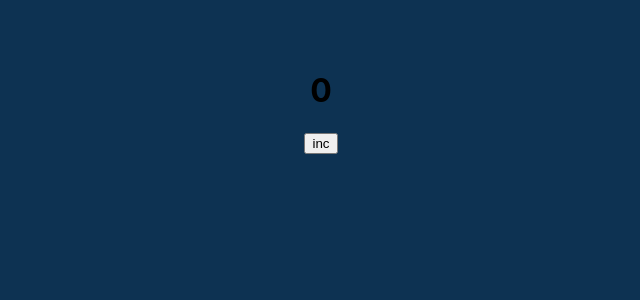
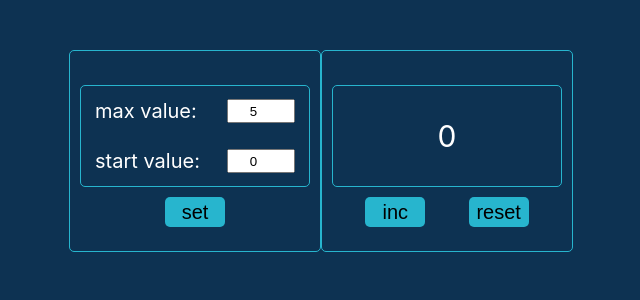
Before and after one commit to Allochka11/counter1, a React (Create React App) app: page / in a window 1280 px wide. Shown: the top 300 px of the page, without its empty margins (319-959 px from the left). Built offline with nearby package versions, Linux system fonts and the light colour scheme.

Commit message:
adding values to localstorage and to state

```diff
--- a/src/App.css
+++ b/src/App.css
@@ -7,69 +7,40 @@ body {
   margin: 50px;
   display: flex;
   justify-content: center;
-
 }
-
-.App-logo {
-  height: 40vmin;
-  pointer-events: none;
-}
-
-@media (prefers-reduced-motion: no-preference) {
-  .App-logo {
-    animation: App-logo-spin infinite 20s linear;
-  }
-}
-
-.App-header {
-  background-color: #282c34;
-  min-height: 100vh;
-  display: flex;
-  flex-direction: column;
-  align-items: center;
-  justify-content: center;
-  font-size: calc(10px + 2vmin);
-  color: white;
-}
-
-.App-link {
-  color: #61dafb;
-}
-
-@keyframes App-logo-spin {
-  from {
-    transform: rotate(0deg);
-  }
-  to {
-    transform: rotate(360deg);
-  }
-}
-
-
 
 .counter {
   display: flex;
   flex-direction: column;
-  width: 100px;
+  width: 250px;
   justify-content: space-around;
   border: 1px solid #27b5ce;
-  height: 100px;
+  height: 200px;
   background-color: #0d3252;
   border-radius: 5px;
 }
 
-.scoreboard {
+.scoreboard, .scoreboard_value {
+  font-size: 30px;
   border-radius: 5px;
+  border: 1px solid #27b5ce;
   margin: 10px;
-  height: 40px;
+  height: 100px;
   display: flex;
-  background-color: #27b5ce;
+  background-color: #0d3252;
   justify-content: space-around;
   align-items: center;
+  color: white;
+}
+.scoreboard_value {
+  align-items: center;
+  flex-wrap: wrap;
+  font-size: 20px;
 }
 
 .soreColorMax {
   color: #d11b1b;
+  font-size: 30px;
 }
 
 
@@ -82,7 +53,11 @@ body {
   border: none;
   background-color: #27b5ce;
   border-radius: 5px;
+  height: 30px;
+  width: 60px;
+  font-size: 20px;
 }
+
 
 .button:active {
   border: none;
@@ -94,8 +69,25 @@ body {
   border: none;
   background-color: #0094b0;
   border-radius: 5px;
-  /*color: #d11b1b;*/
+  height: 30px;
+  width: 60px;
+  font-size: 20px;
 }
+
+.scoreboard__inside{
+  display: flex;
+  justify-content: space-between;
+  width: 200px;
+}
+.scoreboard__inside input{
+  width: 60px;
+  text-align: center;
+}
+
+.error_scoreboard input{
+  background-color: red;
+}
+
 
 /*.disabledButton{*/
 /*  border-radius: 5px;*/
--- a/src/App.tsx
+++ b/src/App.tsx
@@ -2,59 +2,93 @@ import React, {useEffect, useState} from 'react';
 import './App.css';
 import {Counter} from "./components/Counter";
 import {Button} from "./components/Button";
+import {CounterValue} from "./components/CounterValue";
 
 function App() {
+    const [value, setValue] = useState<number>(0);
+    const [startValue, setStartValue] = useState<number>(0);
+    const [maxValue, setMaxValue] = useState<number>(5);
+    const [error, setError] = useState<string>('');
 
-    // const maxCount = 5;
-    // const minCount = 0;
-    //
-    // const [count, setCounter] = useState<number>(minCount);
-    //
-    // const onClickAddCountHandler = () => {
-    //     if(count >= maxCount ) return
-    //     setCounter(count + 1);
-    // }
-    //
-    // const onClickResetCountHandler = () => {
-    //     setCounter(minCount)
-    // }
-
-    const [value, setValue] = useState<number>(0)
-
-    useEffect(() => {
-        let newValueString = localStorage.getItem('counterValue');
-        if (newValueString) {
-            let newValue = JSON.parse(newValueString);
+    useEffect(()=>{
+        let valueAsString = localStorage.getItem('counterValue');
+        if(valueAsString) {
+            let newValue = JSON.parse(valueAsString)
             setValue(newValue)
         }
-    }, []);
+    },[]); // по загрузке
+    useEffect(()=>{
+       localStorage.setItem('counterValue', JSON.stringify(value))
+    },[value]);//при изменении value
 
-    useEffect(() => {
-        localStorage.setItem('counterValue', JSON.stringify(value));
-    }, [value]);
+    // useEffect(()=>{
+    //     let startValueAsString = localStorage.getItem('startValue');
+    //     if(startValueAsString) {
+    //         let newValue = JSON.parse(startValueAsString)
+    //         setStartValue(newValue)//добавили стартовое значение
+    //         setValue(startValue)//startValue  присвоили к value
+    //     }
+    // },[startValue]);// по изменению стартового значения
+    // useEffect(()=>{
+    //     let maxValueAsString = localStorage.getItem('maxValue');
+    //     if(maxValueAsString) {
+    //         let newValue = JSON.parse(maxValueAsString)
+    //         setMaxValue(newValue)//добавили стартовое значение
+    //     }
+    // },[maxValue]);// по изменению стартового значения
 
-    const incHandler = () => {
+    const addValueHandler = () => {
+        if (value >= maxValue) return
         setValue(value + 1);
+    }
+
+    const resetValueHandler = () => {
+        setValue(startValue)
+    }
+
+    const addMaxValue = (value:number) => {
+        localStorage.setItem('maxValue', JSON.stringify(value))//string
+        setMaxValue(value)//добавили стартовое значение
+
+    }// по изменению стартового значения
+
+    const addStartValue = (value:number) => {
+        localStorage.setItem('startValue', JSON.stringify(value));
+        setStartValue(value)//startValue  присвоили к value
+        setValue(value) //присвоили знаение value
     }
 
 
 
+
+
+    const onClickError = (error: string) => {
+        // setError(error)
+    }
+
+
     return (
         <div className="App">
-            <div>
-                <h1>{value}</h1>
-                <button onClick={incHandler}>inc</button>
+            <div className={'counter'}>
+                <CounterValue
+                    addMaxValue={addMaxValue}
+                    addStartValue={addStartValue}
+                    startValue={startValue}
+                    maxValue={maxValue}
+                    onClickError={onClickError}
+                    error={error}
+                />
             </div>
-
-            {/*<div className={'counter'}>*/}
-            {/*    <Counter*/}
-            {/*        count={count}*/}
-            {/*        onClickAddCountHandler={onClickAddCountHandler}*/}
-            {/*        onClickResetCountHandler={onClickResetCountHandler}*/}
-            {/*        minCount={minCount}*/}
-            {/*        maxCount={maxCount}*/}
-            {/*    />*/}
-            {/*</div>*/}
+            <div className={'counter'}>
+                <Counter
+                    error={error}
+                    value={value}
+                    addValueHandler={addValueHandler}
+                    resetValueHandler={resetValueHandler}
+                    startValue={startValue}
+                    maxValue={maxValue}
+                />
+            </div>
         </div>
     );
 }
--- a/src/components/Button.tsx
+++ b/src/components/Button.tsx
@@ -9,7 +9,6 @@ type ButtonType = {
 
 export const Button = (props: ButtonType) => {
 
-
     function onClickButton() {
         props.callback();
     }
--- a/src/components/Counter.tsx
+++ b/src/components/Counter.tsx
@@ -3,23 +3,35 @@ import {Button} from "./Button";
 import '../App.css'
 
 type CounterType = {
-    count: number
-    minCount:number
-    maxCount:number
-    onClickAddCountHandler: () => void
-    onClickResetCountHandler: () => void
+    error:string
+    value: number
+    startValue:number
+    maxValue:number
+    addValueHandler:()=>void
+    resetValueHandler:()=>void
+
 }
 
 export const Counter = (props: CounterType) => {
 
-    const color = props.count === props.maxCount && 'soreColorMax';
+    // console.log(props.error)
+
+
+    const color = props.value === props.maxValue && 'soreColorMax';
+    const error = props.error !== '' || props.value === props.maxValue  ? 'error' : '';
+    const onClickIncHandler = () => {
+        props.addValueHandler();
+    }
+
+    // const !props.error ? 'enter value and press "set"' : props.error
 
     return (
         <div>
-            <div className={`scoreboard ` + color}>{props.count}</div>
+            <div className={`scoreboard `}>{props.value}</div>
+            <div>{props.error}</div>
             <div className={'buttons'}>
-                <Button name={'inc'} callback={props.onClickAddCountHandler} disabled={props.count === props.maxCount}/>
-                <Button name={'reset'} callback={props.onClickResetCountHandler} disabled={props.count === props.minCount}/>
+                <Button name={'inc'} callback={onClickIncHandler} />
+                <Button name={'reset'} callback={props.resetValueHandler} />
             </div>
         </div>
 
--- /dev/null
+++ b/src/components/CounterValue.tsx
@@ -0,0 +1,52 @@
+import React, {ChangeEvent, MouseEventHandler, useEffect} from "react";
+import {Button} from "./Button";
+
+
+type CounterValueType = {
+    addMaxValue:(value:number)=>void
+    addStartValue:(value:number)=>void
+    startValue:number
+    maxValue:number
+
+
+
+
+
+    error:string
+    onClickError: (error: string)=>void
+}
+
+export const CounterValue = (props: CounterValueType) => {
+
+    const onChangeMaxHandler = (e:ChangeEvent<HTMLInputElement>) => {
+        props.addMaxValue( Number(e.currentTarget.value))
+    }
+    const onChangeStartHandler = (e:ChangeEvent<HTMLInputElement>) => {
+        props.addStartValue(Number(e.currentTarget.value))
+    }
+
+    console.log(props.startValue)
+    console.log(props.maxValue)
+
+
+
+    const error = props.error !== '' && 'error_scoreboard'
+    return(
+        <div>
+            <div className={`scoreboard_value`}>
+                <div className={`scoreboard__inside ` + error}>
+                    <div>max value: </div>
+                    <input type="number" value={props.maxValue}  onChange={onChangeMaxHandler}/>
+                </div>
+                <div className={`scoreboard__inside ` + error}>
+                    <div>start value: </div>
+                    <input type="number" value={props.startValue}  onChange={onChangeStartHandler}/>
+                </div>
+            </div>
+            <div className={ 'buttons' }>
+                <Button name={'set'} callback={()=>{}}/>
+            </div>
+
+        </div>
+    );
+};
```
